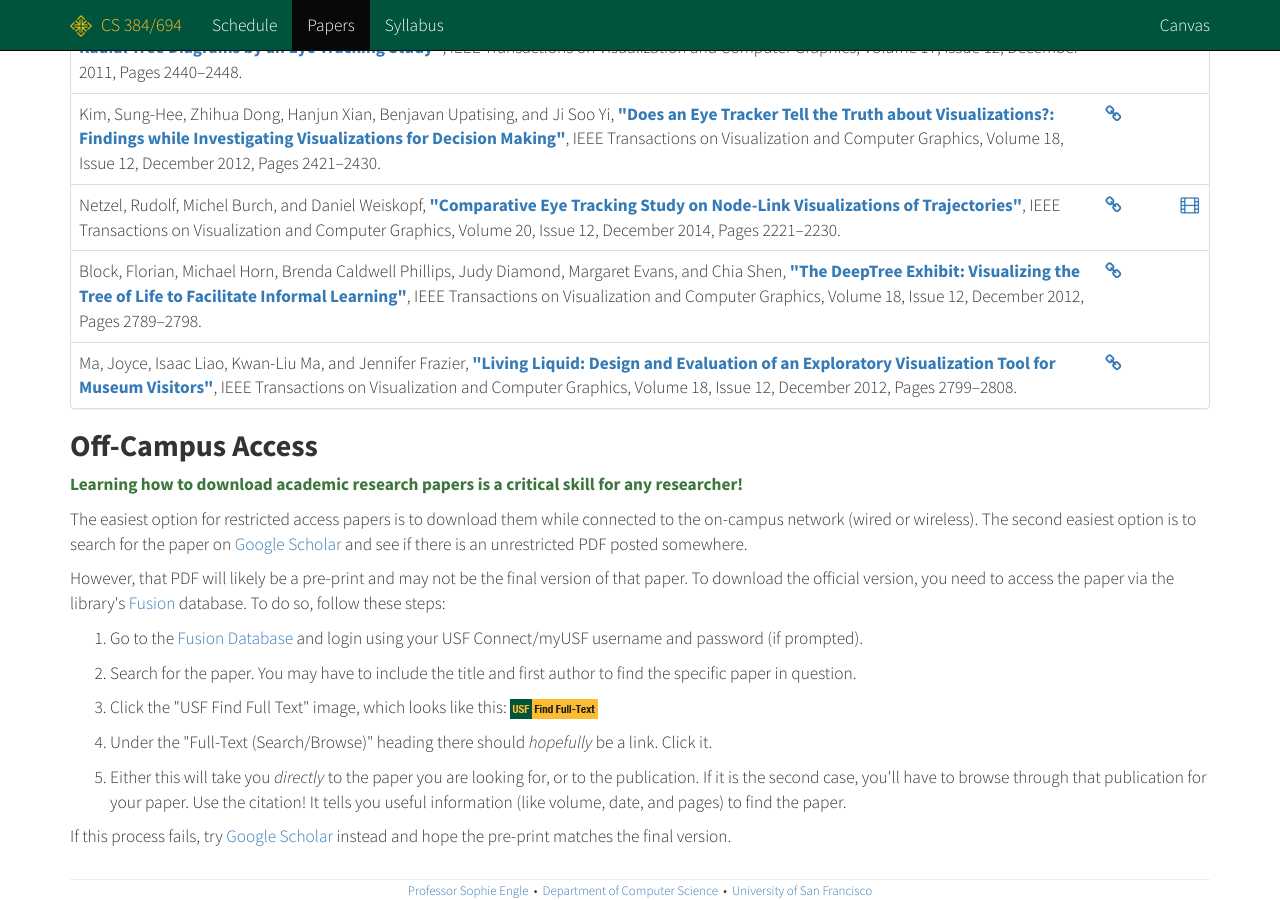
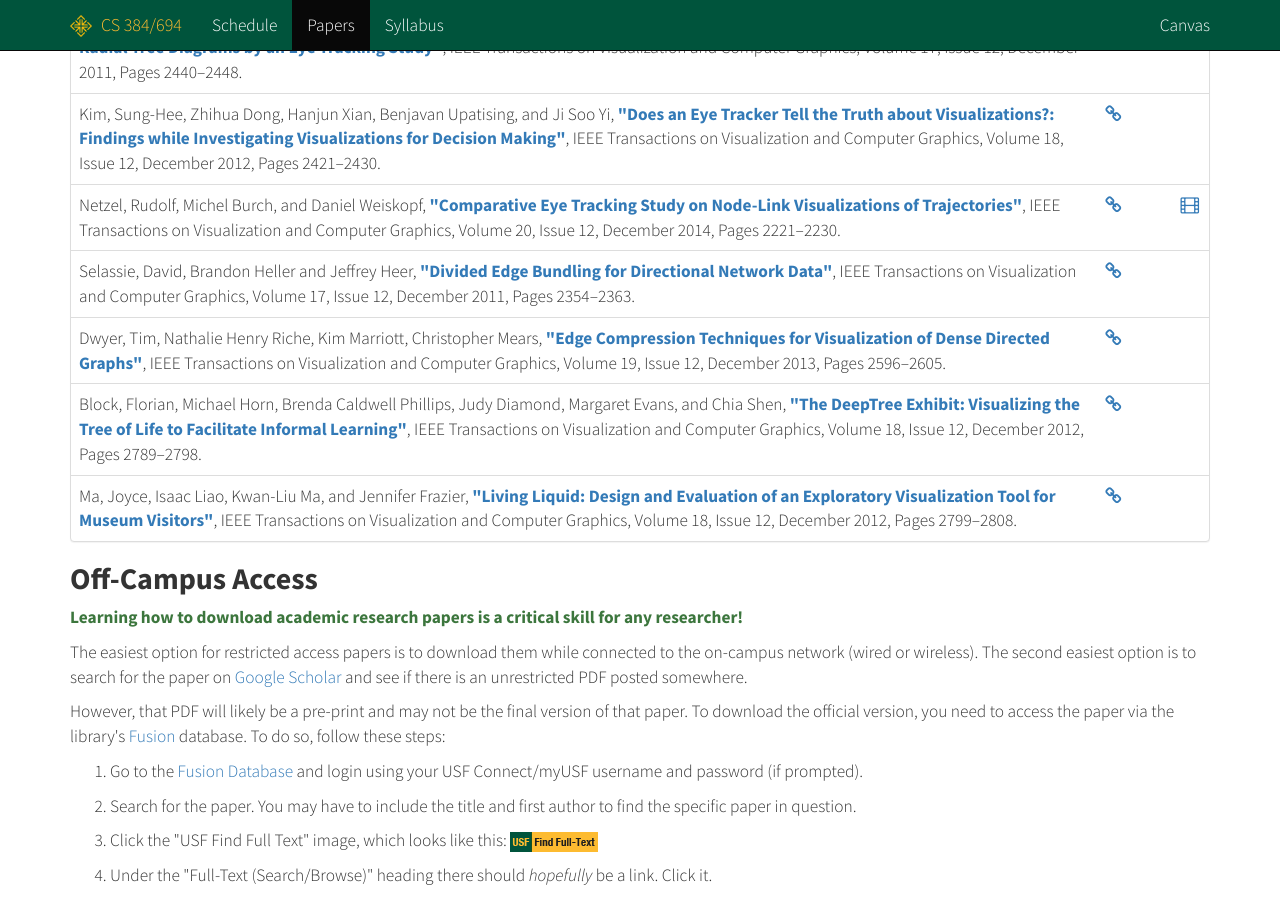
Before and after one commit to cs694/fall2015, a Jekyll site: the page built from papers.html, in a window 1280 px wide and 900 px high, scrolled down 763 px. Built offline with Jekyll 4.4.1, drawn with Linux system fonts in a browser that asks for light colours; Markdown is read by kramdown in place of the engine named in the settings.

Commit message:
Adding upcoming weeks.

```diff
--- a/_data/schedule.yml
+++ b/_data/schedule.yml
@@ -19,7 +19,7 @@
   info : 'Course Introduction'
   iffy : true
   flag : false
-  todo : 'We will go over the <a href="syllabus.html">syllabus</a>, how to download papers, and go through introductions of everyone in the class. Time permitting, we will also watch some TED videos. There is nothing due this week.'
+  todo : '<p>We will go over the <a href="syllabus.html">syllabus</a>, how to download papers, and go through introductions of everyone in the class. Time permitting, we will also watch some TED videos. There is nothing due this week.</p>'
   read :
     - title   : "The Best Stats You've Ever Seen"
       authors : 'Rosling, Hans'
@@ -63,6 +63,7 @@
   link : 'https://usfca.instructure.com/courses/1555423/quizzes/2290670'
   iffy : true
   flag : false
+  todo : '<p><strong>Assigned Reading:</strong> Use your student ID to determine which paper to read (take your ID mod 3 and add 1).</p>'
   read :
     - title   : 'How to Read a Paper'
       authors : 'Keshav, S.'
@@ -85,6 +86,7 @@
   link : 'https://usfca.instructure.com/courses/1555423/quizzes/2290671'
   iffy : true
   flag : false
+  todo : '<p><strong>Assigned Reading:</strong> Everyone should read the following paper.</p>'
   read :
     - title   : 'A Tour Through the Visualization Zoo'
       authors : 'Heer, Jeffrey, Michael Bostock, and Vadim Ogievetsky'
@@ -98,7 +100,7 @@
   link : 'https://usfca.instructure.com/courses/1555423/quizzes/2290672'
   iffy : true
   flag : false
-  todo : 'If you were born in January through June please read the first paper. If you were born in July through December, please read the second paper.'
+  todo : '<p><strong>Assigned Reading:</strong> If you were born in January through June please read the <strong>FIRST</strong> paper. If you were born in July through December, please read the <strong>SECOND</strong> paper.</p>'
   read :
     - title   : 'Preattentive Processing in Vision'
       authors : 'Treisman, Anne'
@@ -117,7 +119,7 @@
   link : 'https://usfca.instructure.com/courses/1555423/quizzes/2290673'
   gray : false
   flag : false
-  todo : 'If you were born in January through June please read the first paper. If you were born in July through December, please read the second paper.'
+  todo : '<p><strong>Assigned Reading:</strong> If you were born in January through June please read the <strong>FIRST</strong> paper. If you were born in July through December, please read the <strong>SECOND</strong> paper.</p>'
   read :
     - title   : 'Crowdsourcing Graphical Perception: Using Mechanical Turk to Assess Visualization Design'
       authors : 'Heer, Jeffrey, and Michael Bostock'
@@ -135,7 +137,7 @@
   link : 'https://usfca.instructure.com/courses/1555423/quizzes/2290674'
   gray : false
   flag : false
-  todo : 'If you were born in January through April, please read the first paper. If you were born in May through August, please read the second paper. If you were born September through December, please read the third paper.'
+  todo : '<p><strong>Assigned Reading:</strong> If you were born in January through April, please read the <strong>THIRD</strong> paper. If you were born in May through August, please read the <strong>FIRST</strong> paper. If you were born September through December, please read the <strong>SECOND</strong> paper.</p>'
   read :
     - title   : 'Evaluation of Traditional, Orthogonal, and Radial Tree Diagrams by an Eye Tracking Study'
       authors : 'Burch, Michael, Natalia Konevtsova, Julian Heinrich, Markus Hoferlin, and Daniel Weiskopf'
@@ -157,9 +159,20 @@
 - week : 7
   date : 2015-10-08
   info : 'Graph Visualization'
+  link : 'https://usfca.instructure.com/courses/1555423/quizzes/2290675'
   gray : false
   flag : false
-  todo : '<p class="text-success"><i class="fa fa-television"></i> We will begin with a 20 minute presentation by Kaynat on graph/network visualization.</p>'
+  todo : '<p class="text-success"><i class="fa fa-television"></i> We will begin with a 20 minute presentation by Kaynat on graph/network visualization.</p> <p><strong>Assigned Reading:</strong> If you were born in January through June please read the <strong>FIRST</strong> paper. If you were born in July through December, please read the <strong>SECOND</strong> paper.</p>'
+  read :
+    - title   : 'Divided Edge Bundling for Directional Network Data'
+      authors : 'Selassie, David, Brandon Heller and Jeffrey Heer'
+      citation: 'IEEE Transactions on Visualization and Computer Graphics, Volume 17, Issue 12, December 2011, Pages 2354&ndash;2363'
+      doi     : 'http://dx.doi.org/10.1109/TVCG.2011.190'
+
+    - title   : 'Edge Compression Techniques for Visualization of Dense Directed Graphs'
+      authors : 'Dwyer, Tim, Nathalie Henry Riche, Kim Marriott, Christopher Mears'
+      citation: 'IEEE Transactions on Visualization and Computer Graphics, Volume 19, Issue 12, December 2013, Pages 2596&ndash;2605'
+      doi     : 'http://dx.doi.org/10.1109/TVCG.2013.151'
 
 - week : 8
   date : 2015-10-15
@@ -167,19 +180,20 @@
   gray : false
   flag : true
   iffy : false
-  todo : '<p class="alert alert-info">Students are encouraged to attend the <strong>USF Symposium on Cyber Security</strong> on Wednesday, October 14 in Fromm Hall, Xavier Room. Registration begins at 5:00pm, and the panels are followed by a reception at 7:30pm.</p> <p class="text-success"><i class="fa fa-television"></i> We will begin class with a 20 minute presentation by Jake on cybersecurity visualization.</p>'
+  todo : '<p class="alert alert-info">Students are encouraged to attend the <strong>USF Symposium on Cyber Security</strong> on Wednesday, October 14 in Fromm Hall, Xavier Room. Registration begins at 5:00pm, and the panels are followed by a reception at 7:30pm.</p> <p class="text-success"><i class="fa fa-television"></i> We will begin class with a 20 minute presentation by Jake on cybersecurity visualization.</p> <p><strong>Assigned Reading:</strong> If you were born in January through June please read the <strong>SECOND</strong> paper. If you were born in July through December, please read the <strong>FIRST</strong> paper.</p>'
 
 - week : 9
   date : 2015-10-22
   info : 'Ambient Visualization and Urban Displays'
   gray : false
   flag : false
-  todo : '<p class="text-success"><i class="fa fa-television"></i> We will begin with a 20 minute presentation by Thanawut on "<strong><a href="http://dx.doi.org/10.1016/j.ijhcs.2015.02.005">Public Visualization Displays of Citizen Data: Design, Impact, and Implications</a></strong>" by Nina Valkanova, Sergi Jorda, and Andrew Vande Moere published in the <em>International Journal of Human-Computer Studies</em>, Volume 81, September 2015, pages 4&ndash;16.</p><p><strong>Assigned Reading:</strong> If you were born in January through June please read the first paper. If you were born in July through December, please read the second paper.</p>'
+  todo : '<p class="text-success"><i class="fa fa-television"></i> We will begin with a 20 minute presentation by Thanawut on "<strong><a href="http://dx.doi.org/10.1016/j.ijhcs.2015.02.005">Public Visualization Displays of Citizen Data: Design, Impact, and Implications</a></strong>" by Nina Valkanova, Sergi Jorda, and Andrew Vande Moere published in the <em>International Journal of Human-Computer Studies</em>, Volume 81, September 2015, pages 4&ndash;16.</p><p><strong>Assigned Reading:</strong> If you were born in January through June please read the <strong>FIRST</strong> paper. If you were born in July through December, please read the <strong>SECOND</strong> paper.</p>'
   read :
     - title   : 'The DeepTree Exhibit: Visualizing the Tree of Life to Facilitate Informal Learning'
       authors : 'Block, Florian, Michael Horn, Brenda Caldwell Phillips, Judy Diamond, Margaret Evans, and Chia Shen'
       citation: 'IEEE Transactions on Visualization and Computer Graphics, Volume 18, Issue 12, December 2012, Pages 2789&ndash;2798'
       doi     : 'http://dx.doi.org/10.1109/TVCG.2012.244'
+
     - title   : 'Living Liquid: Design and Evaluation of an Exploratory Visualization Tool for Museum Visitors'
       authors : 'Ma, Joyce, Isaac Liao, Kwan-Liu Ma, and Jennifer Frazier'
       citation: 'IEEE Transactions on Visualization and Computer Graphics, Volume 18, Issue 12, December 2012, Pages 2799&ndash;2808'
```
